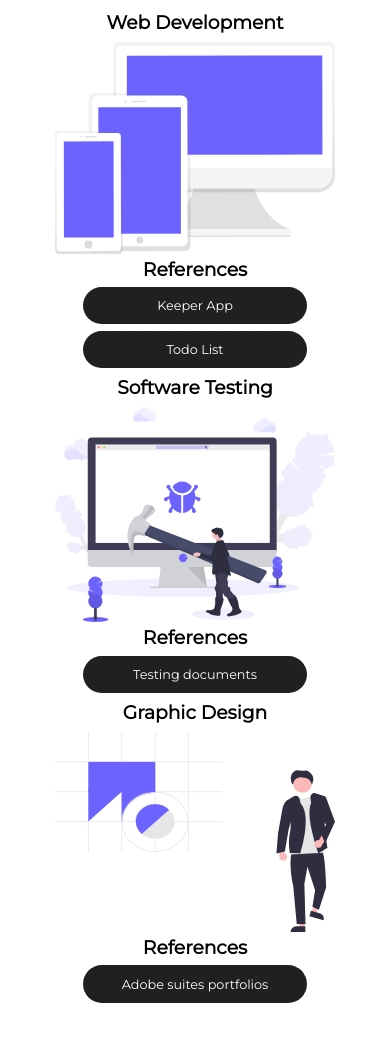
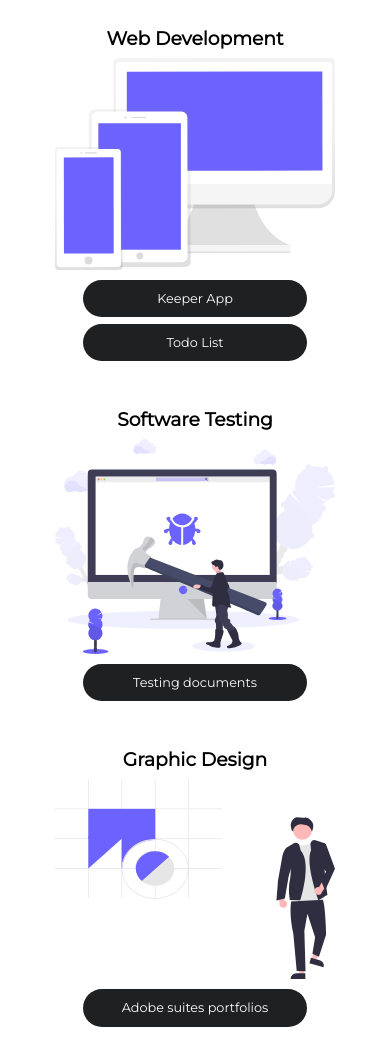
Before and after one commit to jemaguilar15/jemaguilar15.github.io, a website: page views/index.html in a window 390 px wide. Shown: the part 1025-2077 px from the top of the page. Drawn offline with nearby package versions, Linux system fonts and the light colour scheme; files that its build step writes are made by us from their sources.

Commit message:
Adding white spaces

```diff
--- a/app.js
+++ b/app.js
@@ -25,10 +25,10 @@ const auth = {
 
 app.post("/", (req, res) => {
   const { emailAddress, emailSubject, emailMessage } = req.body;
-  console.log(req.body);
+  // console.log(req.body);
   const nodemailerMailgun = nodemailer.createTransport(mg(auth));
   nodemailerMailgun.sendMail({
-    from: `sender: <${emailAddress}>`,
+    from: `Excited client <${emailAddress}>`,
     to: process.env.RECIPIENT,
     subject: emailSubject,
     text: emailMessage
--- a/public/scss/_sections.scss
+++ b/public/scss/_sections.scss
@@ -31,6 +31,7 @@
                     .gallery-wrapper {
                         // border: 1px solid $color5;
                         // padding: 1rem 0;
+                        padding: 1rem 0;
                         position: relative;
                         text-align: center;
 
--- a/views/index.html
+++ b/views/index.html
@@ -8,6 +8,7 @@
     <script src="https://ajax.googleapis.com/ajax/libs/jquery/3.5.1/jquery.min.js"></script>
 
     <script src="https://kit.fontawesome.com/b8958b4245.js" crossorigin="anonymous"></script>
+    <link rel="icon" href="/images/j-character-alphabet-letter-32861.png">
     <link rel="shortcut icon" href="#">
     <link href="https://fonts.googleapis.com/css2?family=Montserrat&family=Raleway:ital,wght@1,500&display=swap"
         rel="stylesheet">
@@ -132,7 +133,7 @@
                             </div>
 
                             <div class="gallery-projects">
-                                <h3>References</h3>
+                                <!-- <h3>References</h3> -->
                                 <div class="projects">
                                     <ul>
                                         <li><a href="https://8plvl.csb.app/">Keeper App</a></li>
@@ -155,7 +156,7 @@
                             </div>
 
                             <div class="gallery-projects">
-                                <h3>References</h3>
+                                <!-- <h3>References</h3> -->
                                 <div class="projects">
                                     <ul>
                                         <li><a href="https://github.com/jemaguilar15/Software-Testing.git">Testing
@@ -179,7 +180,7 @@
                             </div>
 
                             <div class="gallery-projects">
-                                <h3>References</h3>
+                                <!-- <h3>References</h3> -->
                                 <div class="projects">
                                     <ul>
                                         <li><a href="https://github.com/jemaguilar15/Graphic-Design.git">Adobe suites
@@ -362,10 +363,12 @@
                                 </div>
 
                                 <div class="socialmedia-container">
-                                    <a href="https://www.instagram.com/jemaguilr/" target="_blank"><i class="fab fa-instagram"></i></a>
+                                    <a href="https://www.instagram.com/jemaguilr/" target="_blank"><i
+                                            class="fab fa-instagram"></i></a>
                                 </div>
                                 <div class="socialmedia-container">
-                                    <a href="https://www.facebook.com/JhmAglr" target="_blank"><i class="fab fa-facebook-f"></i></a>
+                                    <a href="https://www.facebook.com/JhmAglr" target="_blank"><i
+                                            class="fab fa-facebook-f"></i></a>
                                 </div>
 
                             </div>
```
Also changed, not shown: public/css/style.css, public/images/j-character-alphabet-letter-32861.png (added), 1 other file.
